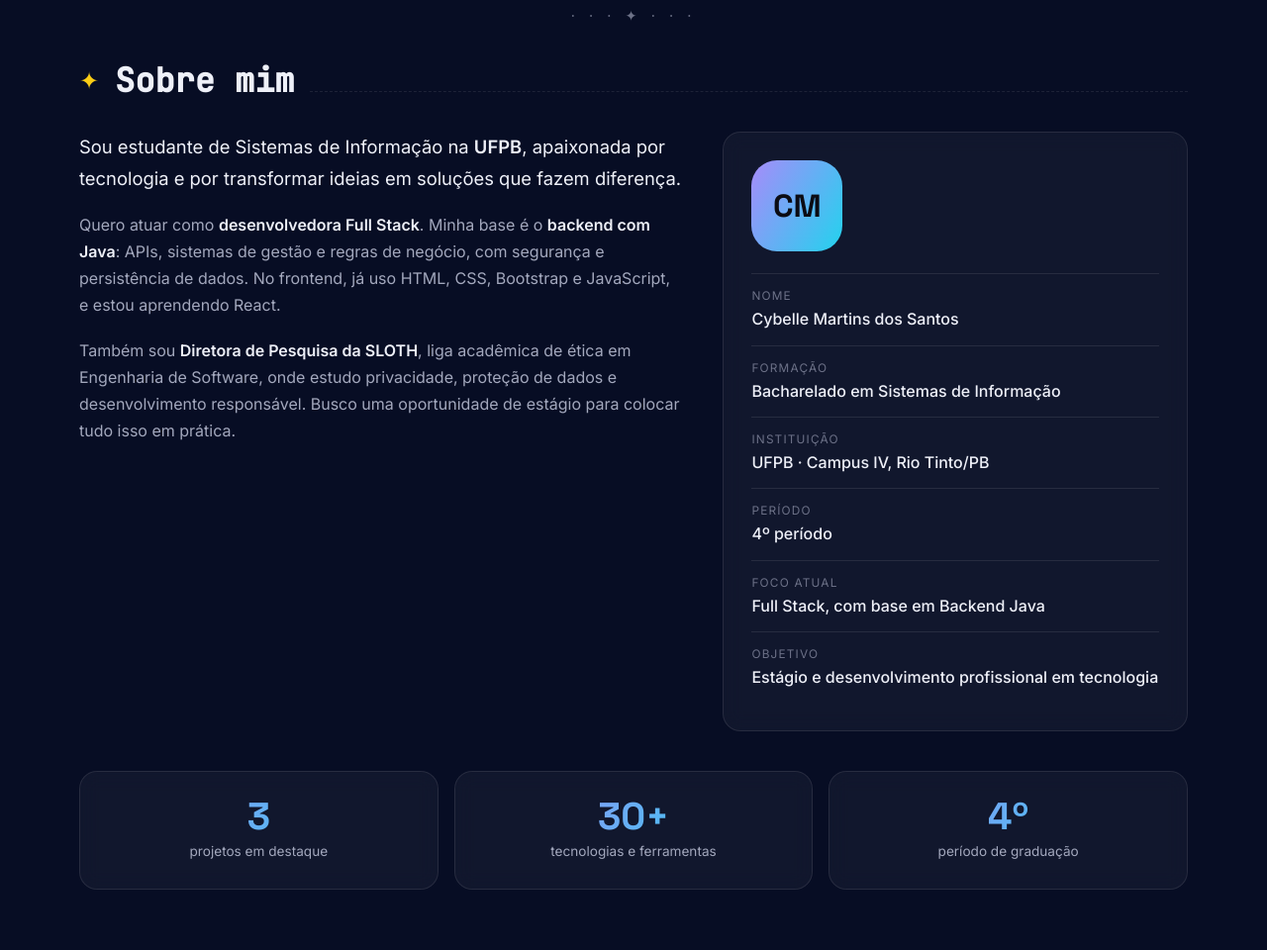
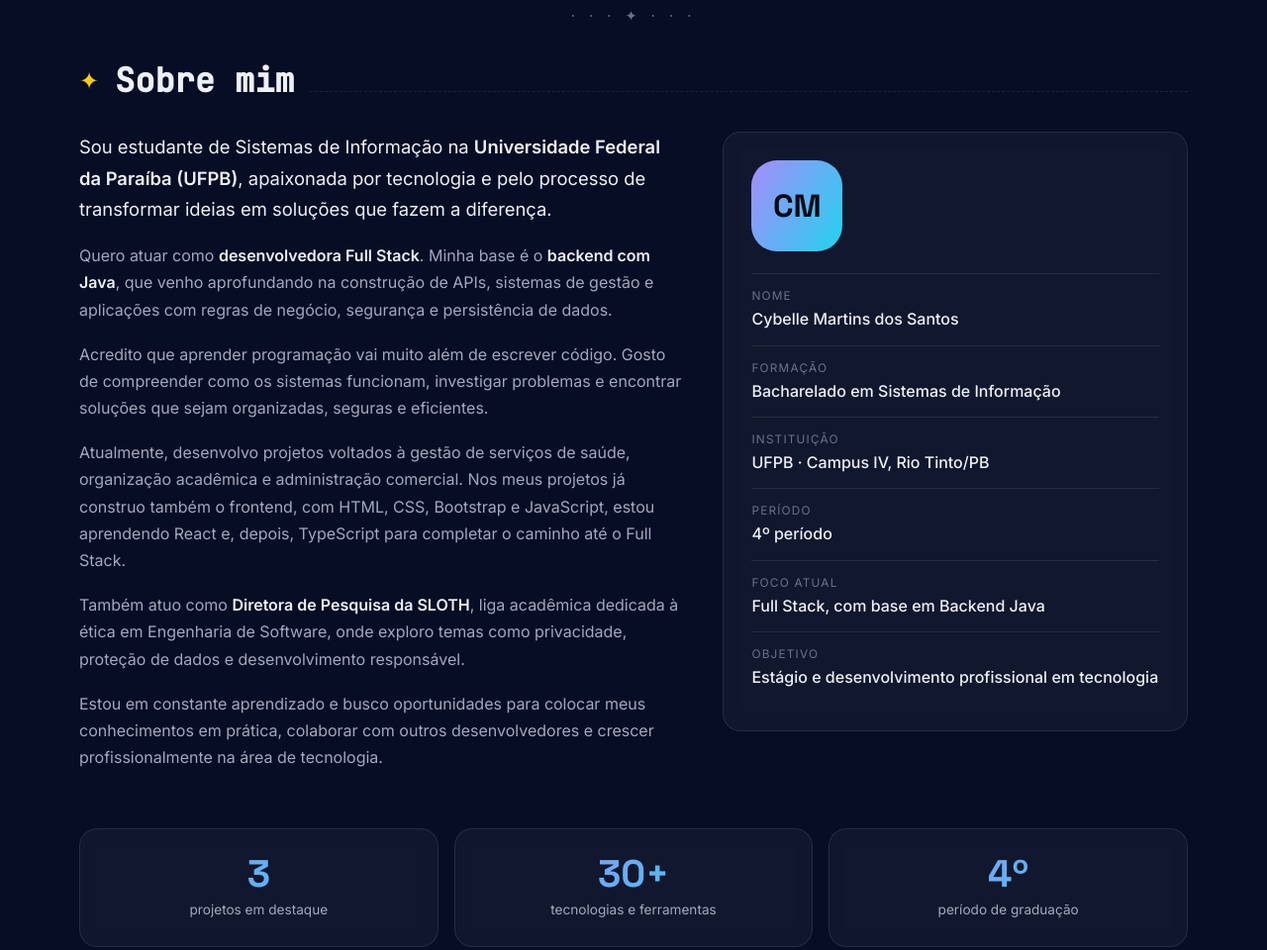
Before and after one commit to cybellesantos-byte/cybellesantos-byte.github.io, a plain HTML site: page index.html in a window 1280 px wide. Shown: the part 840-1800 px from the top of the page at 99% size. Drawn offline with Linux system fonts and the light colour scheme.

Commit message:
Portfólio: volta o texto original do Sobre mim

```diff
--- a/index.html
+++ b/index.html
@@ -98,18 +98,30 @@
       <div class="sobre-grid">
         <div class="sobre-texto">
           <p class="lead">
-            Sou estudante de Sistemas de Informação na <strong>UFPB</strong>, apaixonada por tecnologia e por
-            transformar ideias em soluções que fazem diferença.
+            Sou estudante de Sistemas de Informação na <strong>Universidade Federal da Paraíba (UFPB)</strong>,
+            apaixonada por tecnologia e pelo processo de transformar ideias em soluções que fazem a diferença.
           </p>
           <p>
-            Quero atuar como <strong>desenvolvedora Full Stack</strong>. Minha base é o <strong>backend com Java</strong>:
-            APIs, sistemas de gestão e regras de negócio, com segurança e persistência de dados. No frontend, já uso
-            HTML, CSS, Bootstrap e JavaScript, e estou aprendendo React.
+            Quero atuar como <strong>desenvolvedora Full Stack</strong>. Minha base é o <strong>backend com Java</strong>,
+            que venho aprofundando na construção de APIs, sistemas de gestão e aplicações com regras de negócio,
+            segurança e persistência de dados.
           </p>
           <p>
-            Também sou <strong>Diretora de Pesquisa da SLOTH</strong>, liga acadêmica de ética em Engenharia de Software,
-            onde estudo privacidade, proteção de dados e desenvolvimento responsável. Busco uma oportunidade de estágio
-            para colocar tudo isso em prática.
+            Acredito que aprender programação vai muito além de escrever código. Gosto de compreender como os
+            sistemas funcionam, investigar problemas e encontrar soluções que sejam organizadas, seguras e eficientes.
+          </p>
+          <p>
+            Atualmente, desenvolvo projetos voltados à gestão de serviços de saúde, organização acadêmica e
+            administração comercial. Nos meus projetos já construo também o frontend, com HTML, CSS, Bootstrap e
+            JavaScript, estou aprendendo React e, depois, TypeScript para completar o caminho até o Full Stack.
+          </p>
+          <p>
+            Também atuo como <strong>Diretora de Pesquisa da SLOTH</strong>, liga acadêmica dedicada à ética em
+            Engenharia de Software, onde exploro temas como privacidade, proteção de dados e desenvolvimento responsável.
+          </p>
+          <p>
+            Estou em constante aprendizado e busco oportunidades para colocar meus conhecimentos em prática,
+            colaborar com outros desenvolvedores e crescer profissionalmente na área de tecnologia.
           </p>
         </div>
 
```
